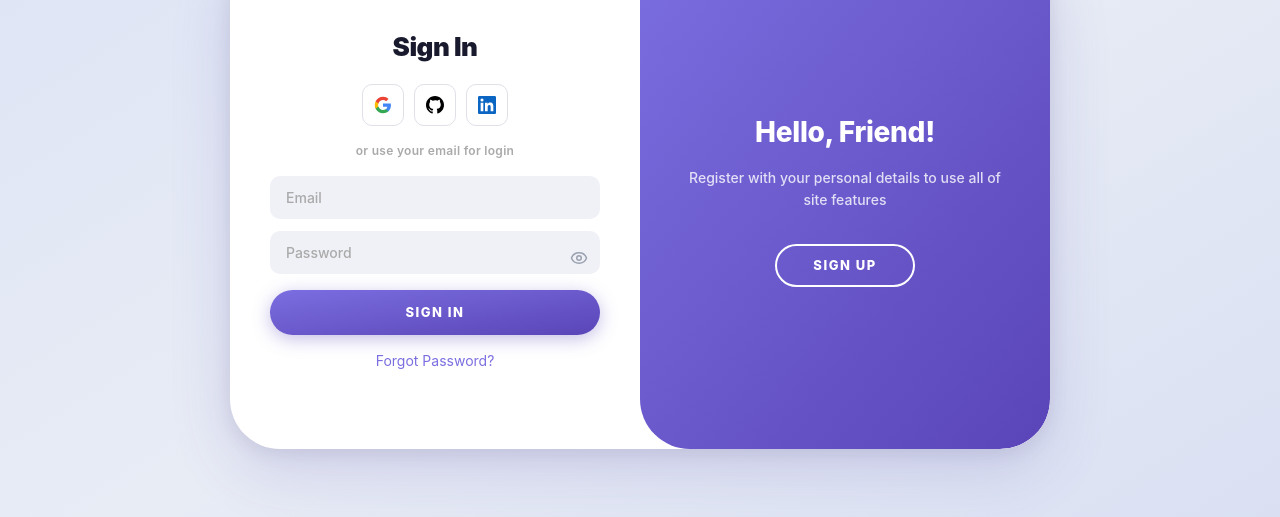
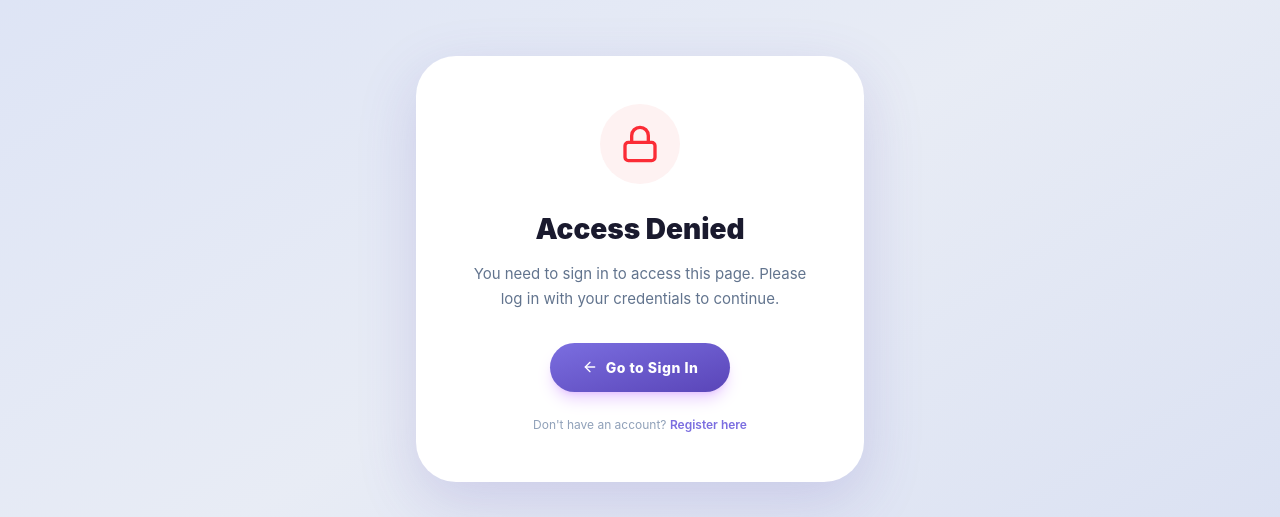
Before and after one commit to SMTIAP/smtiap-web, a React (Vite) app: page /created-surveys in a window 1280 px wide. Before the commit this address led to /auth. Shown: the part 201-718 px from the top of the page. Built offline with nearby package versions, Linux system fonts and the light colour scheme; no server answers.

Commit message:
create  access denied page

```diff
--- a/src/components/ProtectedRoute.tsx
+++ b/src/components/ProtectedRoute.tsx
@@ -1,6 +1,7 @@
 import { useEffect, useState, type JSX } from "react";
 import { Navigate, useLocation } from "react-router-dom";
 import api from "../api/api";
+import Unauthorized from "../pages/Unauthorized";
 
 interface Props {
   children: JSX.Element;
@@ -50,7 +51,7 @@ export default function ProtectedRoute({ children, allowedRoles }: Props) {
   }
 
   if (!auth) {
-    return <Navigate to="/auth" replace state={{ from: location }} />;
+    return <Unauthorized />;
   }
 
   if (allowedRoles && userRole && !allowedRoles.includes(userRole)) {
--- /dev/null
+++ b/src/pages/Unauthorized.tsx
@@ -0,0 +1,41 @@
+import { Link } from "react-router-dom";
+import { Lock, ArrowLeft } from "lucide-react";
+
+export default function Unauthorized() {
+  return (
+    <div className="min-h-screen flex items-center justify-center bg-gradient-to-br from-[#dce3f5] via-[#e8ecf5] to-[#d8dff2] p-6">
+      <div className="bg-white rounded-[40px] shadow-[0_20px_60px_rgba(90,70,180,0.18)] p-12 max-w-md w-full text-center">
+        <div className="w-20 h-20 rounded-full bg-red-50 flex items-center justify-center mx-auto mb-6">
+          <Lock className="w-10 h-10 text-red-500" />
+        </div>
+
+        <h1 className="text-[28px] font-[900] text-[#1a1a2e] mb-3 font-manrope">
+          Access Denied
+        </h1>
+
+        <p className="text-[15px] text-slate-500 leading-relaxed mb-8">
+          You need to sign in to access this page. Please log in with your
+          credentials to continue.
+        </p>
+
+        <Link
+          to="/auth"
+          className="inline-flex items-center gap-2 bg-gradient-to-br from-[#7b6ee0] to-[#5a45b8] text-white px-8 py-3.5 rounded-full font-[800] text-[14px] tracking-[0.5px] shadow-lg shadow-purple-500/25 hover:shadow-xl hover:-translate-y-0.5 transition-all"
+        >
+          <ArrowLeft className="w-4 h-4" />
+          Go to Sign In
+        </Link>
+
+        <p className="mt-6 text-[12px] text-slate-400">
+          Don't have an account?{" "}
+          <Link
+            to="/auth"
+            className="text-[#7b6ee0] font-semibold hover:underline"
+          >
+            Register here
+          </Link>
+        </p>
+      </div>
+    </div>
+  );
+}
```
Also changed, not shown: 1 other file (tests, documents, lock files or other folders).
